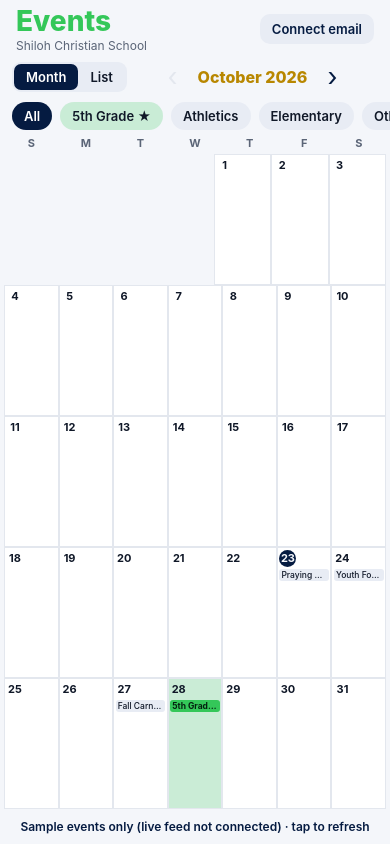
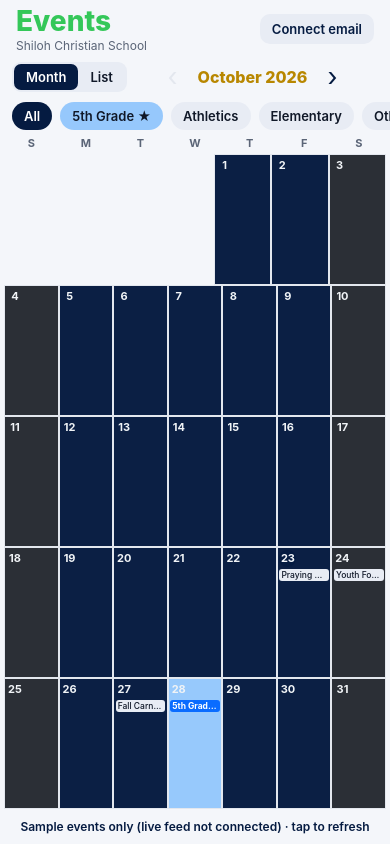
Before and after one commit to hal0428-golf/shiloh-events, a React Native app in the folder app/: screen / in a window 390 px wide. Built offline with nearby package versions, Linux system fonts and the light colour scheme; no server answers.

Commit message:
Color update

```diff
--- a/app/src/screens/Home.tsx
+++ b/app/src/screens/Home.tsx
@@ -83,7 +83,7 @@ export default function Home({ onOpen, onSetup }: { onOpen: (e: EventItem) => vo
     <View style={{ flex: 1, backgroundColor: t.bg }}>
       <View style={s.header}>
         <View style={{ flex: 1 }}>
-          <Text style={[s.h1, { color: t.elem }]}>Events</Text>
+          <Text style={[s.h1, { color: t.hol }]}>Events</Text>
           <Text style={{ color: t.sub, fontSize: 12 }}>{SCHOOL_NAME}</Text>
         </View>
         <Pressable onPress={onSetup} style={[s.btn, { backgroundColor: t.chip }]}>
--- a/app/src/screens/MonthGrid.tsx
+++ b/app/src/screens/MonthGrid.tsx
@@ -43,10 +43,10 @@ export default function MonthGrid({
                   onPress={() => onDay(key)}
                   style={{
                     flex: 1, padding: 1.5, borderWidth: StyleSheet.hairlineWidth, borderColor: t.line,
-                    backgroundColor: hasHol ? t.holTint : hasElem ? t.elemTint : t.card, overflow: 'hidden',
+                    backgroundColor: hasHol ? t.holTint : hasElem ? t.elemTint : c === 0 || c === 6 ? t.cellWeekend : t.cellWeekday, overflow: 'hidden',
                   }}>
                   <View style={[st.num, isToday && { backgroundColor: t.accent }]}>
-                    <Text style={{ fontSize: 11, fontWeight: '700', color: isToday ? t.bg : t.text }}>{n}</Text>
+                    <Text style={{ fontSize: 11, fontWeight: '700', color: isToday ? t.bg : t.cellText }}>{n}</Text>
                   </View>
                   {list.slice(0, shown).map((e, i) => {
                     const k = kindStyle(t, kindOf(e));
@@ -56,7 +56,7 @@ export default function MonthGrid({
                       </View>
                     );
                   })}
-                  {extra > 0 && <Text style={{ fontSize: 9, color: t.sub, fontWeight: '700', paddingLeft: 2 }}>+{extra}</Text>}
+                  {extra > 0 && <Text style={{ fontSize: 9, color: t.cellText, fontWeight: '700', paddingLeft: 2 }}>+{extra}</Text>}
                 </Pressable>
               );
             })}
--- a/app/src/theme.ts
+++ b/app/src/theme.ts
@@ -3,8 +3,8 @@ import { useColorScheme } from 'react-native';
 export function useTheme() {
   const dark = useColorScheme() === 'dark';
   return dark
-    ? { bg: '#0d1117', card: '#161b22', text: '#f0f3f6', sub: '#9aa4b2', line: '#262d36', accent: '#6ea8ff', chip: '#1f2630', elem: '#34c759', elemText: '#04210f', elemTint: 'rgba(52,199,89,0.20)', month: '#ffd60a', hol: '#0a84ff', holText: '#ffffff', holTint: 'rgba(10,132,255,0.28)' }
-    : { bg: '#f4f6fa', card: '#ffffff', text: '#101828', sub: '#5b6577', line: '#e3e7ee', accent: '#051b41', chip: '#e8ecf4', elem: '#34c759', elemText: '#04210f', elemTint: 'rgba(52,199,89,0.22)', month: '#b88700', hol: '#0a6cff', holText: '#ffffff', holTint: 'rgba(10,108,255,0.20)' };
+    ? { bg: '#0d1117', card: '#161b22', text: '#f0f3f6', sub: '#9aa4b2', line: '#262d36', accent: '#6ea8ff', chip: '#1f2630', elem: '#0a84ff', elemText: '#ffffff', elemTint: 'rgba(10,132,255,0.40)', cellWeekday: '#0b1f44', cellWeekend: '#2b2f36', cellText: '#f0f3f6', month: '#ffd60a', hol: '#34c759', holText: '#04210f', holTint: 'rgba(52,199,89,0.35)' }
+    : { bg: '#f4f6fa', card: '#ffffff', text: '#101828', sub: '#5b6577', line: '#e3e7ee', accent: '#051b41', chip: '#e8ecf4', elem: '#0a6cff', elemText: '#ffffff', elemTint: 'rgba(10,132,255,0.40)', cellWeekday: '#0b1f44', cellWeekend: '#2b2f36', cellText: '#f0f3f6', month: '#b88700', hol: '#34c759', holText: '#04210f', holTint: 'rgba(52,199,89,0.35)' };
 }
 
 export type Theme = ReturnType<typeof useTheme>;
```
